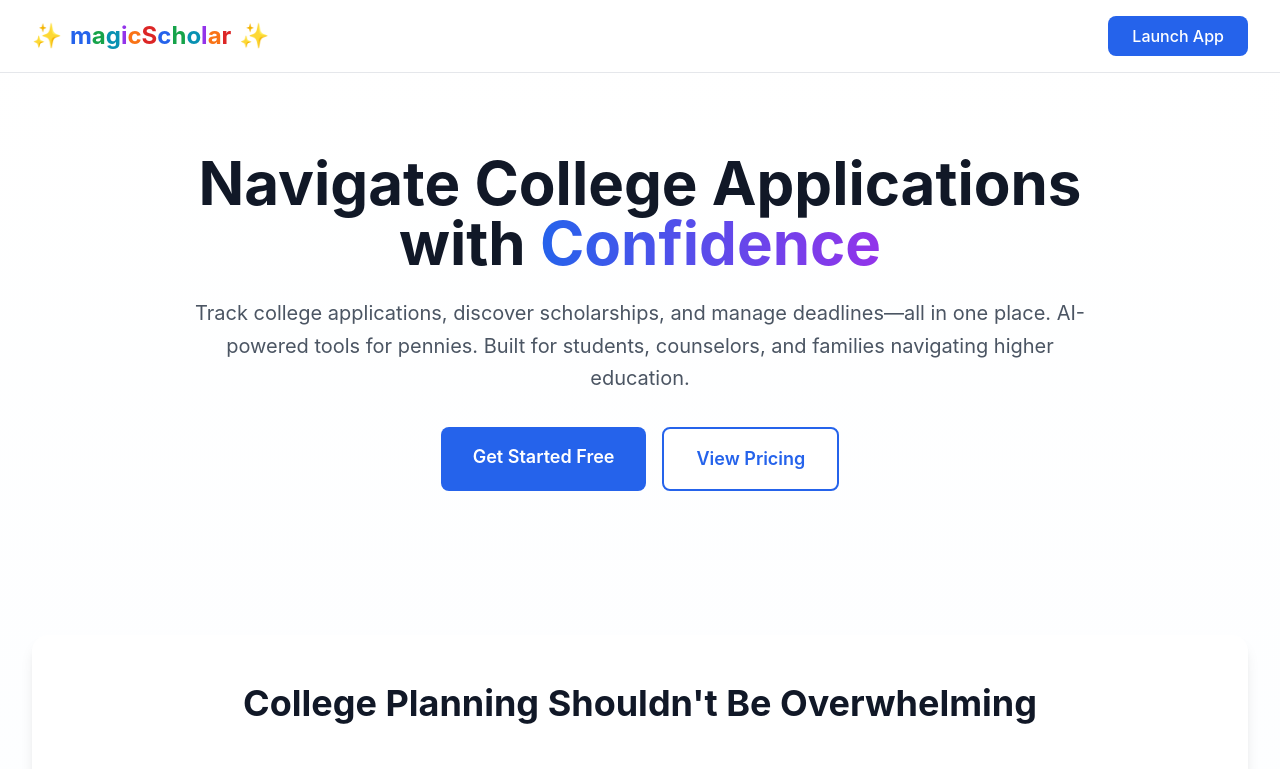
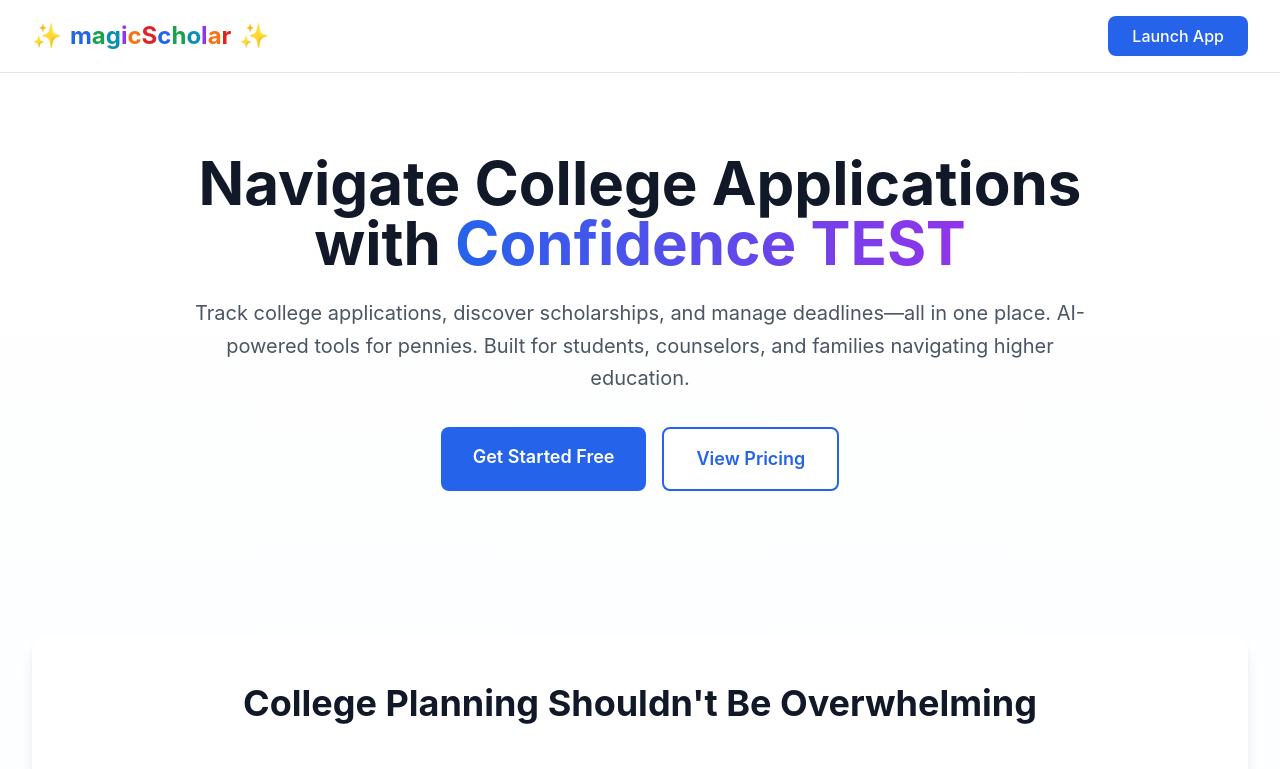
Before and after one commit to djahern-max/magicscholar-marketing, a Next.js app: page / in a window 1280 px wide. Shown: the top 769 px of the page. Built offline with nearby package versions, Linux system fonts and the light colour scheme.

Commit message:
testing changes

```diff
--- a/src/app/page.tsx
+++ b/src/app/page.tsx
@@ -56,7 +56,7 @@ export default function Home() {
           <h1 className="text-5xl md:text-6xl font-bold text-gray-900 mb-6">
             Navigate College Applications with{' '}
             <span className="text-transparent bg-clip-text bg-gradient-to-r from-blue-600 to-purple-600">
-              Confidence
+              Confidence TEST
             </span>
           </h1>
           <p className="text-xl text-gray-600 mb-8 leading-relaxed">
```
